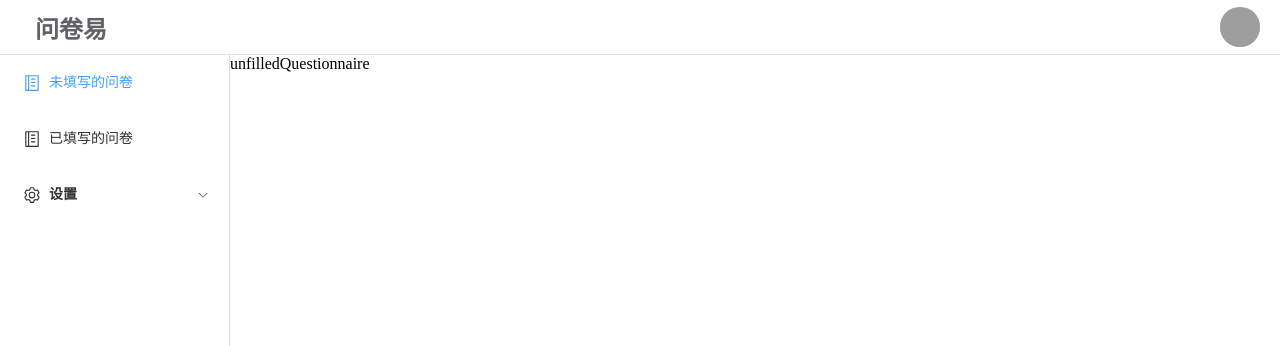
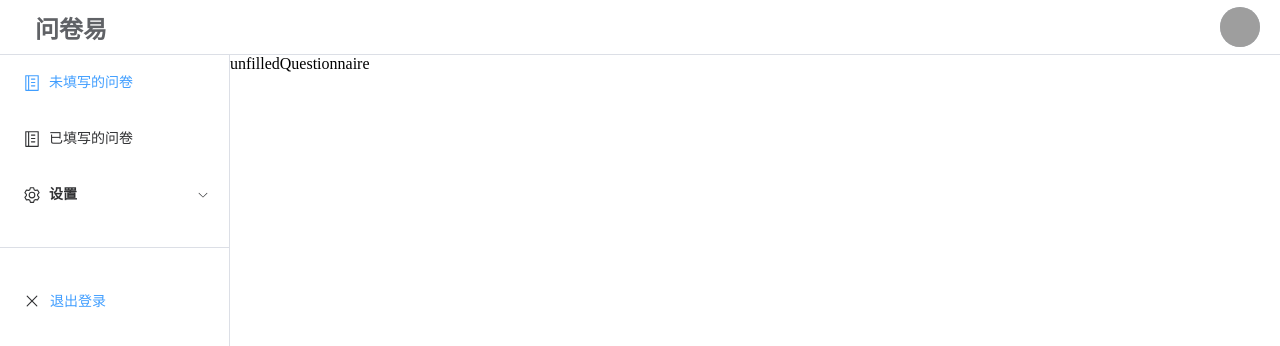
Before and after one commit to PwwwLe/EasySurvey-frontend, a Vue app: page /user/unfilledQuestionnaire in a window 1280 px wide. Shown: the top 346 px of the page. Built offline with nearby package versions, Linux system fonts and the light colour scheme; no server answers; grey boxes are pictures that could not be loaded.

Commit message:
增加退出登录功能

```diff
--- a/src/views/IndexView.vue
+++ b/src/views/IndexView.vue
@@ -1,12 +1,13 @@
 <script setup>
 
-import { get, getImage } from "@/net";
-import { ref, reactive } from "vue";
-import router from "@/router";
-import { useStore } from "@/store";
-import { Location, Memo, Setting } from "@element-plus/icons-vue";
+import {get, getImage} from "@/net";
+import {ref, reactive} from "vue";
+import {useStore} from "@/store";
+import {Close, Location, Memo, Setting} from "@element-plus/icons-vue";
+import {useRouter} from "vue-router";
 
 const store = useStore()
+const router = useRouter()
 const loading = ref(true)
 
 const user = reactive({
@@ -31,6 +32,10 @@ get("/api/user/userInfo", (data) => {
   })
 });
 
+const userLogout = () => {
+  store.logout(router)
+}
+
 </script>
 
 <template>
@@ -48,7 +53,7 @@ get("/api/user/userInfo", (data) => {
           <el-menu-item index="/user/unfilledQuestionnaire">
             <template #title>
               <el-icon>
-                                <Memo />
+                <Memo/>
               </el-icon>
               未填写的问卷
             </template>
@@ -56,7 +61,7 @@ get("/api/user/userInfo", (data) => {
           <el-menu-item index="/user/completedQuestionnaire">
             <template #title>
               <el-icon>
-                                <Memo />
+                <Memo/>
               </el-icon>
               已填写的问卷
             </template>
@@ -64,7 +69,7 @@ get("/api/user/userInfo", (data) => {
           <el-sub-menu index="1">
             <template #title>
               <el-icon>
-                                <Setting />
+                <Setting/>
               </el-icon>
               <span><b>设置</b></span>
             </template>
@@ -73,12 +78,16 @@ get("/api/user/userInfo", (data) => {
                 基本资料
               </template>
             </el-menu-item>
-                        <!-- <el-menu-item index="/user/user-setting">
+          </el-sub-menu>
+          <el-divider></el-divider>
+          <el-menu-item>
+            <el-icon>
+              <Close/>
+            </el-icon>
             <template #title>
               <el-button type="text" @click="userLogout">退出登录</el-button>
             </template>
-                        </el-menu-item> -->
-                    </el-sub-menu>
+          </el-menu-item>
 
         </el-menu>
       </el-aside>
@@ -87,7 +96,7 @@ get("/api/user/userInfo", (data) => {
         <el-scrollbar style="height: calc(100vh - 55px)">
           <router-view v-slot="{ Component }">
             <!-- <transition name="fade"> -->
-                        <component :is="Component" style="height: 100%" />
+            <component :is="Component" style="height: 100%"/>
             <!-- </transition> -->
           </router-view>
         </el-scrollbar>
@@ -160,8 +169,7 @@ get("/api/user/userInfo", (data) => {
 .fade-enter,
 .fade-leave-to
 
-/* .fade-leave-active in <2.1.8 */
-    {
+  /* .fade-leave-active in <2.1.8 */ {
   opacity: 0;
 }
 </style>
```
Lines whose indentation alone changed are shown as unchanged.
